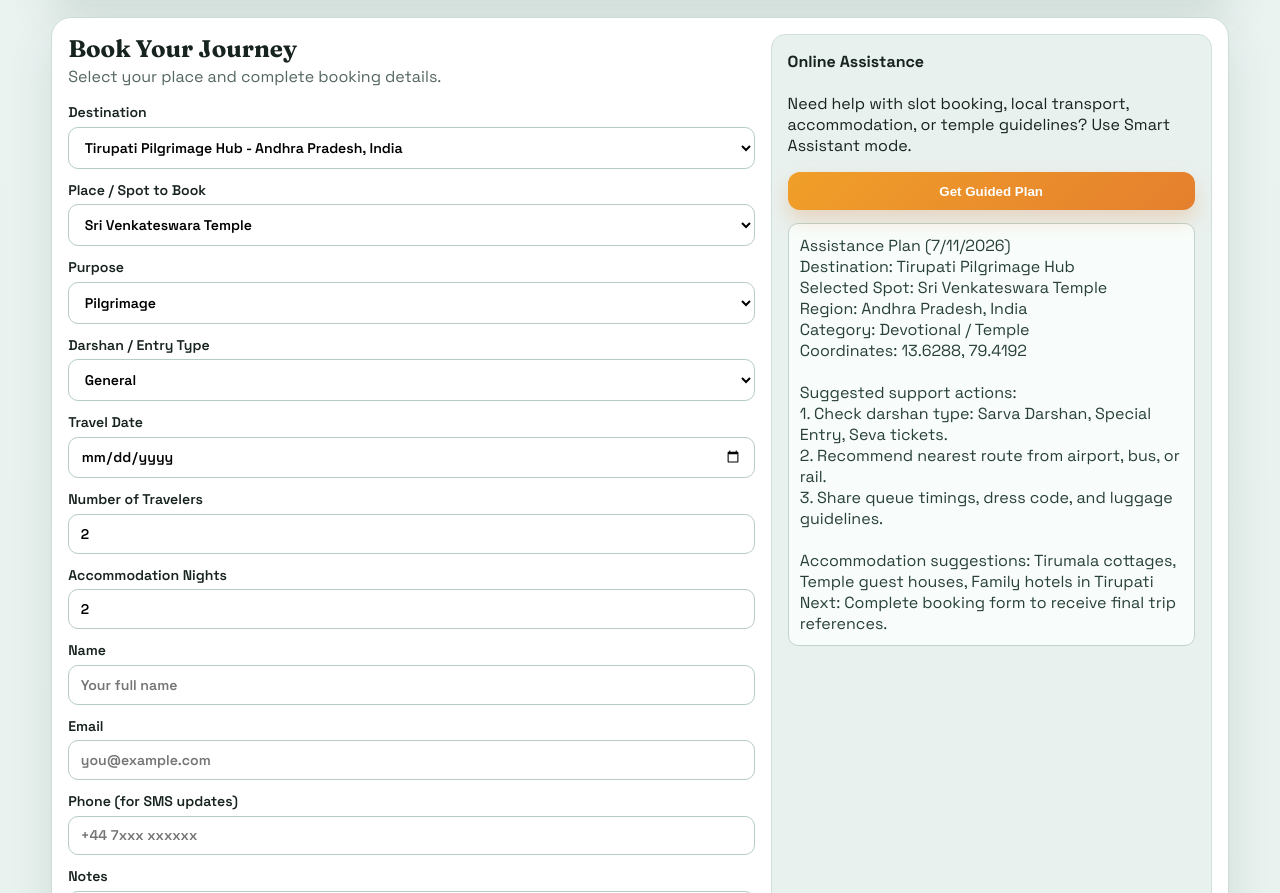
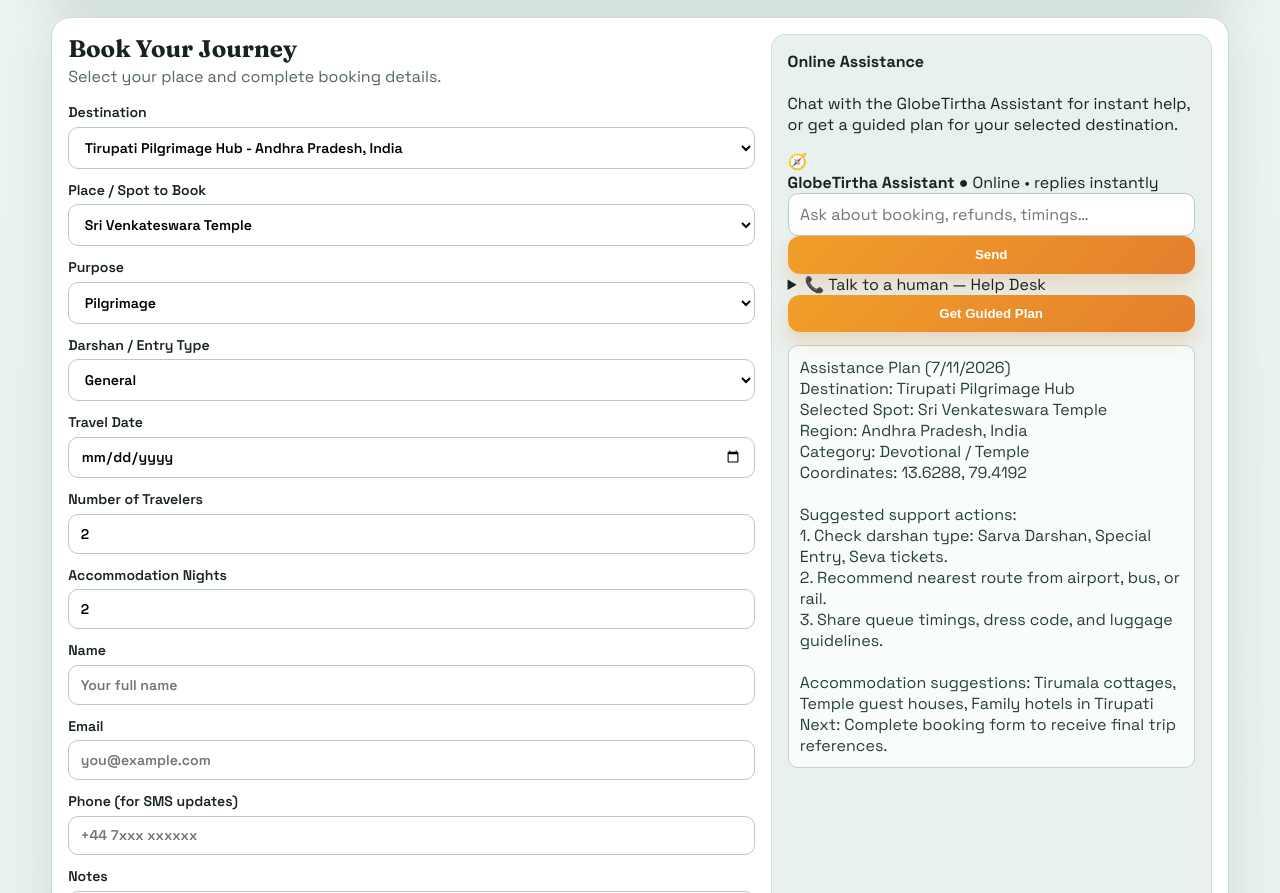
Before and after one commit to thehartfordindia/globetirtha, a website: page index.html in a window 1280 px wide. Shown: the part 7374-8267 px from the top of the page. Drawn offline with Linux system fonts and the light colour scheme; no server answers.

Commit message:
Add GlobeTirtha Assistant chatbot + Help Desk to Assistant tab

```diff
--- a/index.html
+++ b/index.html
@@ -289,10 +289,41 @@
         <aside id="assistant" class="assistant-card">
           <h4>Online Assistance</h4>
           <p>
-            Need help with slot booking, local transport, accommodation, or temple guidelines?
-            Use Smart Assistant mode.
+            Chat with the GlobeTirtha Assistant for instant help, or get a guided plan for your
+            selected destination.
           </p>
-          <button id="assistBtn" class="btn btn-assist">Get Guided Plan</button>
+
+          <div class="chatbot" id="chatbot">
+            <div class="chatbot-head">
+              <span class="chatbot-avatar" aria-hidden="true">🧭</span>
+              <div class="chatbot-id">
+                <strong>GlobeTirtha Assistant</strong>
+                <span class="chatbot-status">● Online • replies instantly</span>
+              </div>
+            </div>
+            <div class="chatbot-log" id="chatLog" aria-live="polite"></div>
+            <div class="chatbot-chips" id="chatChips"></div>
+            <form class="chatbot-input" id="chatForm" autocomplete="off">
+              <input
+                id="chatInput"
+                type="text"
+                placeholder="Ask about booking, refunds, timings…"
+                aria-label="Ask the assistant"
+              />
+              <button type="submit" class="btn btn-assist">Send</button>
+            </form>
+          </div>
+
+          <details class="helpdesk">
+            <summary>📞 Talk to a human — Help Desk</summary>
+            <ul class="helpdesk-list">
+              <li>Phone: <a href="tel:+911800123456">1800-123-456</a> <span>(7 AM – 10 PM IST)</span></li>
+              <li>Email: <a href="mailto:support@globetirtha.com">support@globetirtha.com</a></li>
+              <li>WhatsApp: <a href="https://wa.me/911800123456" target="_blank" rel="noopener">Chat on WhatsApp</a></li>
+            </ul>
+          </details>
+
+          <button id="assistBtn" class="btn btn-assist assist-plan-btn">Get Guided Plan</button>
           <div id="assistOutput" class="assist-output"></div>
         </aside>
       </section>
```
